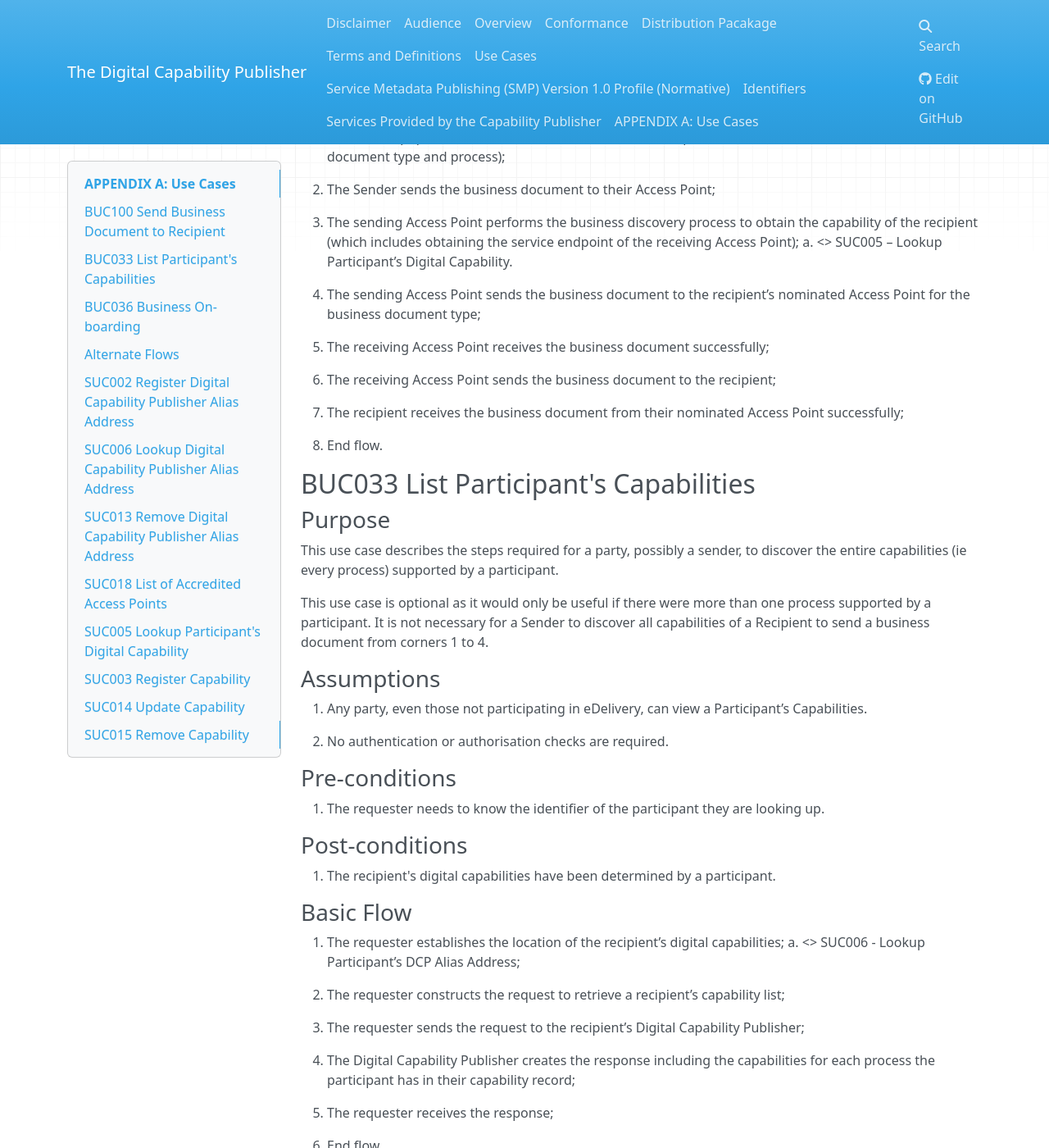
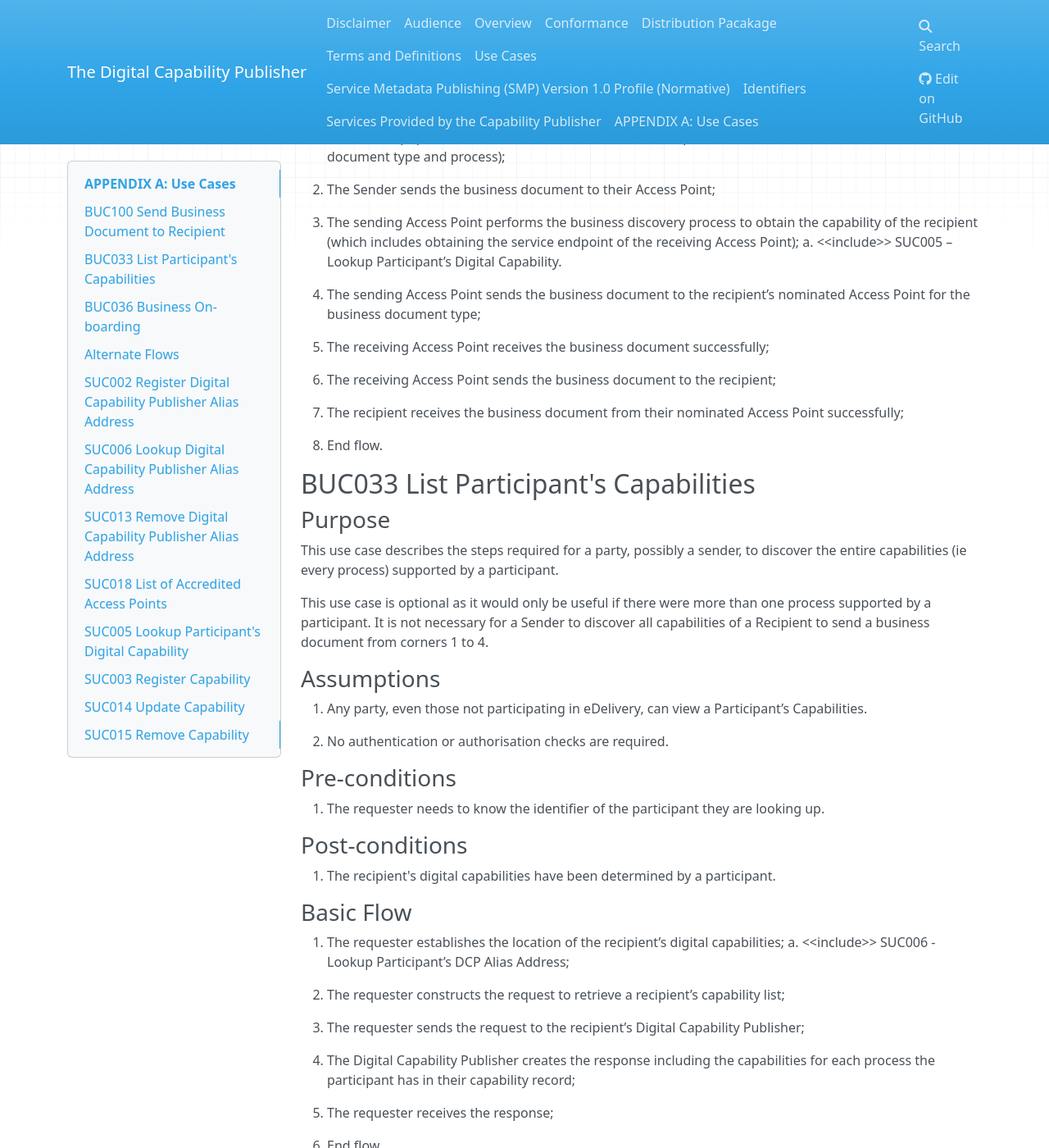
Before and after one commit to Digital-Business-Council/Digital-Capability-Publisher, an MkDocs documentation site: the page built from docs/appendixausecases.md, in a window 1280 px wide and 1400 px high, scrolled down 514 px. Shown: the whole window at 82% size. Built offline with MkDocs 1.6.1, drawn with Linux system fonts in a browser that asks for light colours; nearby versions of some CDN libraries; old or Windows-style settings are respelled for this version of MkDocs; part of the change alters nothing that is shown.

Commit message:
Update appendixausecases.md

```diff
--- a/docs/appendixausecases.md
+++ b/docs/appendixausecases.md
@@ -22,7 +22,7 @@ N/A
 
  2. The Sender sends the business document to their Access Point;
 
- 3. The sending Access Point performs the business discovery process to obtain the capability of the recipient (which includes obtaining the service endpoint of the receiving Access Point); a. <<include>> SUC005 – Lookup Participant’s Digital Capability.
+ 3. The sending Access Point performs the business discovery process to obtain the capability of the recipient (which includes obtaining the service endpoint of the receiving Access Point); a. <&lt;include&gt;> SUC005 – Lookup Participant’s Digital Capability.
 
  4. The sending Access Point sends the business document to the recipient’s nominated Access Point for the business document type;
 
@@ -58,7 +58,7 @@ This use case is optional as it would only be useful if there were more than one
 
 ### Basic Flow
 
- 1. The requester establishes the location of the recipient’s digital capabilities;  a. <<include>> SUC006 - Lookup Participant’s DCP Alias Address;
+ 1. The requester establishes the location of the recipient’s digital capabilities;  a. <&lt;include&gt;> SUC006 - Lookup Participant’s DCP Alias Address;
 
  2. The requester constructs the request to retrieve a recipient’s capability list;
 
```
